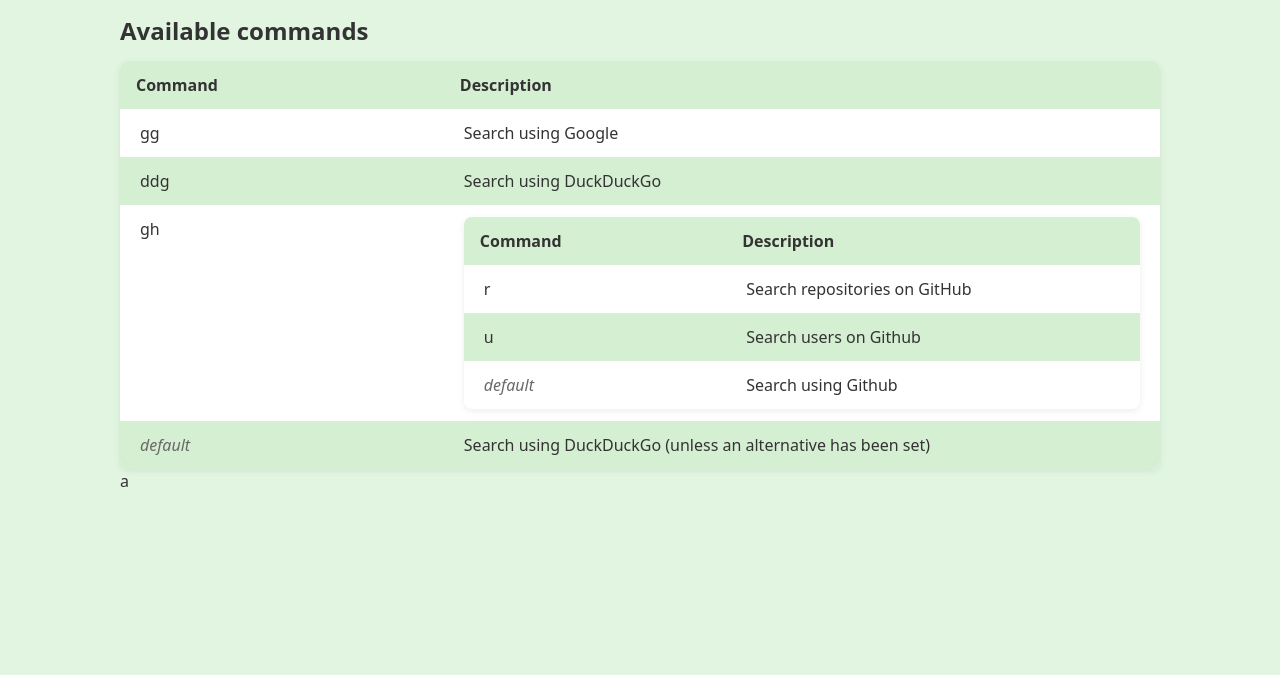
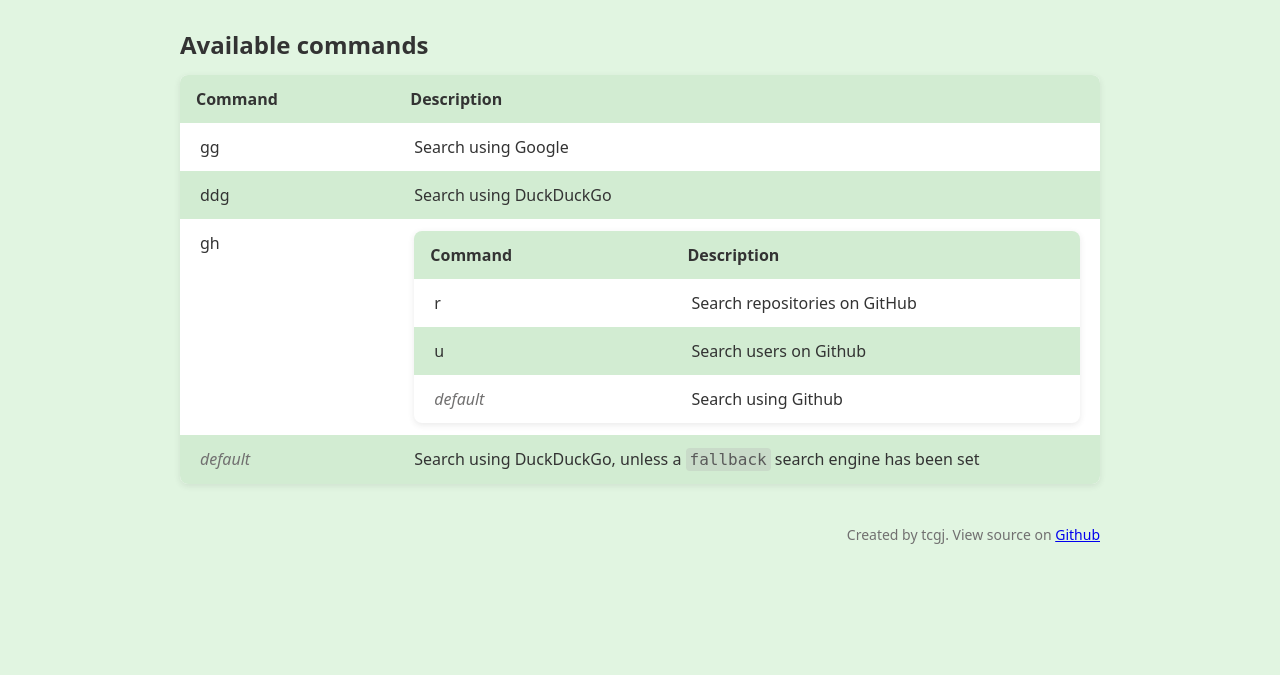
Before and after one commit to tcgj/toolong, a website: page src/public/index.html in a window 1280 px wide. Shown: the part 125-800 px from the top of the page. Drawn offline with nearby package versions, Linux system fonts and the light colour scheme; files that its build step writes are made by us from their sources.

Commit message:
clean up styles

```diff
--- a/src/main.scss
+++ b/src/main.scss
@@ -1,62 +1,82 @@
+@charset "utf-8";
 @use 'sass:color';
 
-$text: #333333;
-$text-description: #686868;
+$black: #333333;
+$grey: #717070;
+$light-grey: #b4b4b4;
+
+$text: $black;
+$text-description: $grey;
 
 $base: #e1f5e1;
-$base-primary: #d5efd2;
+$base-primary: #d2ecd2;
 $base-secondary: #ffffff;
 $base-tertiary: #ffffff;
 
 body {
   background: $base;
   color: $text;
+  display: flex;
+  flex-direction: column;
   font-family: system-ui, BlinkMacSystemFont, -apple-system, 'Segoe UI', Roboto, Helvetica, Arial, Helvetica, sans-serif;
   font-size: 16px;
-  padding: 20px 40px;
+  gap: 16px;
+  padding: 24px;
 
-  @media screen and (min-width: 768px) {
-    padding: 60px 120px;
+  @media screen and (min-width: 600px) {
+    gap: 24px;
+    padding: 24px 48px;
   }
 
-  & > header {
-    margin-bottom: 30px;
+  @media screen and (min-width: 992px) {
+    gap: 40px;
+    padding: 64px 180px;
+  }
 }
 
-  & > main {
+.title::after {
+  content: '\1F4BB';
+  margin-left: 8px;
+}
+
+.commands {
   display: flex;
   flex-direction: column;
   gap: 12px;
-  }
-
-  & > footer {
-  }
-}
 
   .table {
+    --table-cell-padding: 12px 20px;
     background: $base-secondary;
     display: grid;
     flex: 1;
     grid-template-columns: auto auto;
     border-radius: 8px;
-  box-shadow: 0px 2px 6px rgba(#555555, 0.1);
+    box-shadow: 0px 2px 6px rgba($black, 0.1);
     overflow: hidden;
 
     .table-cell {
-    padding: 12px 20px;
-
-    &:nth-child(odd) {
-      // Left column of table
-      padding-right: 16px;
-    }
-
-    &:nth-child(even) {
-      display: flex;
-    }
+      padding: var(--table-cell-padding);
 
       &:nth-child(4n + 1),
       &:nth-child(4n + 2) {
         background: $base-primary;
+      }
+
+      &.default-command {
+        color: $text-description;
+      }
+    }
+
+    &.table-cell {
+      padding: 0;
+      margin: var(--table-cell-padding);
+    }
+
+    .auto-wide-cell {
+      grid-column: span 2;
+
+      @media screen and (min-width: 600px) {
+        grid-column: span 1;
       }
     }
 
@@ -65,8 +85,39 @@ body {
       padding: 12px 16px;
     }
   }
+}
 
-.default-command {
+footer {
+  display: flex;
+  justify-content: flex-end;
+
+  .footer-text {
+    color: $text-description;
+    font-size: 14px;
+  }
+}
+
+.italics {
   font-style: italic;
-  color: $text-description;
 }
+
+.monospace {
+  font-family: 'SF Mono', SFMono-Regular, ui-monospace, 'DejaVu Sans Mono', Menlo, Consolas, monospace;
+}
+
+.inline-code {
+  padding: 2px 4px;
+  position: relative;
+
+  &::after {
+    content: '';
+    background: $light-grey;
+    border-radius: 4px;
+    height: 100%;
+    left: 0;
+    opacity: 0.3;
+    position: absolute;
+    top: 0;
+    width: 100%;
+  }
+}
--- a/src/public/index.html
+++ b/src/public/index.html
@@ -31,13 +31,12 @@
   </head>
   <body>
     <header>
-      <h1>TooLong</h1>
+      <h1 class="title">TooLong</h1>
     </header>
     <main>
-      <section>
+      <section class="commands">
         <h2>Available commands</h2>
-      </section>
-      <section class="table">
+        <div class="table">
           <div class="table-cell table-header">Command</div>
           <div class="table-cell table-header">Description</div>
 
@@ -45,9 +44,8 @@
           <div class="table-cell">Search using Google</div>
           <div class="table-cell">ddg</div>
           <div class="table-cell">Search using DuckDuckGo</div>
-        <div class="table-cell">gh</div>
-        <div class="table-cell">
-          <div class="table">
+          <div class="table-cell auto-wide-cell">gh</div>
+          <div class="table-cell table auto-wide-cell">
             <div class="table-cell table-header">Command</div>
             <div class="table-cell table-header">Description</div>
 
@@ -55,14 +53,21 @@
             <div class="table-cell">Search repositories on GitHub</div>
             <div class="table-cell">u</div>
             <div class="table-cell">Search users on Github</div>
-            <div class="table-cell default-command">default</div>
+            <div class="table-cell italics default-command">default</div>
             <div class="table-cell">Search using Github</div>
           </div>
+          <div class="table-cell italics default-command">default</div>
+          <div class="table-cell">
+            Search using DuckDuckGo, unless a <span class="monospace inline-code">fallback</span> search engine has been
+            set
           </div>
-        <div class="table-cell default-command">default</div>
-        <div class="table-cell">Search using DuckDuckGo (unless an alternative has been set)</div>
+        </div>
       </section>
     </main>
-    <footer>a</footer>
+    <footer>
+      <div class="footer-text">
+        Created by tcgj. View source on <a href="https://github.com/tcgj/toolong">Github</a>
+      </div>
+    </footer>
   </body>
 </html>
```
Lines whose indentation alone changed are shown as unchanged.
